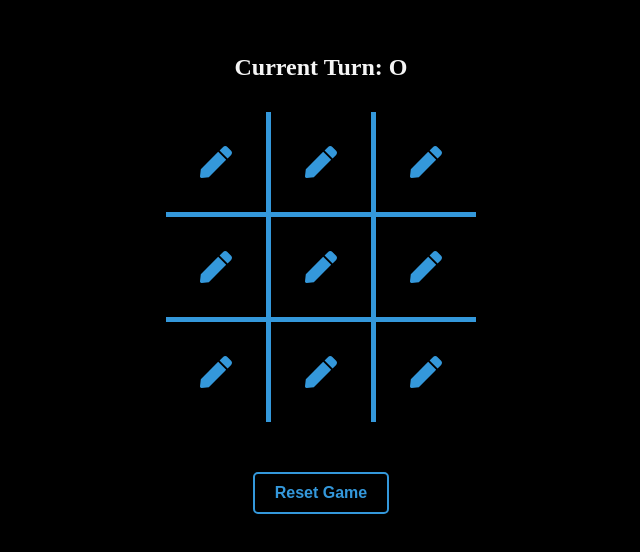
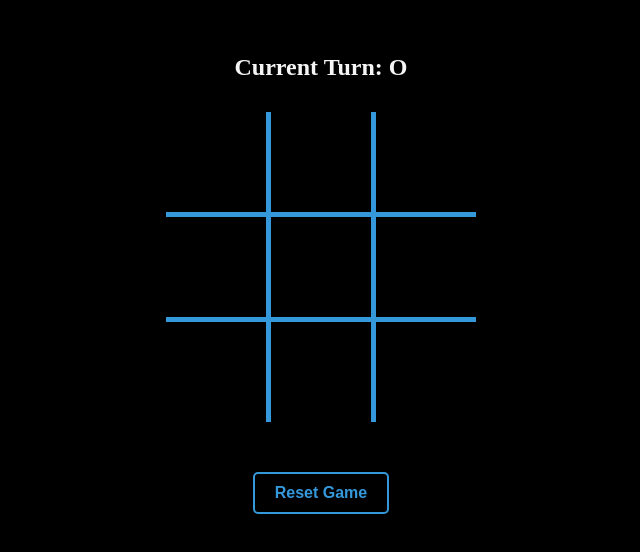
Before and after one commit to Harshitshukla0208/Tic-Tac-Toe-react, a React (Vite) app: page / in a window 1280 px wide. Shown: the part 138-690 px from the top of the page, without its empty margins (319-959 px from the left). Built offline with nearby package versions, Linux system fonts and the light colour scheme.

Commit message:
improved the state of game after winning

```diff
--- a/package.json
+++ b/package.json
@@ -12,7 +12,8 @@
   "dependencies": {
     "react": "^18.2.0",
     "react-dom": "^18.2.0",
-    "react-icons": "^5.0.1"
+    "react-icons": "^5.0.1",
+    "react-toastify": "^10.0.4"
   },
   "devDependencies": {
     "@types/react": "^18.2.43",
--- a/src/components/card/Card.jsx
+++ b/src/components/card/Card.jsx
@@ -1,7 +1,7 @@
 import Icon from '../icon/Icon';
 import './Card.css';
 
-function Card({ onPlay, player, index }) {
+function Card({ onPlay, player, index, gameEnd }) {
     let icon = <Icon />;
 
     if (player === "X") {
@@ -11,7 +11,7 @@ function Card({ onPlay, player, index }) {
     }
 
     return (
-        <div className={`card card${index + 1}`} onClick={() => onPlay(index)}>
+        <div className={`card card${index + 1}`} onClick={() => !gameEnd && player == "" && onPlay(index)}>
             {icon}
         </div>
     );
--- a/src/components/grid/Grid.jsx
+++ b/src/components/grid/Grid.jsx
@@ -1,10 +1,13 @@
-import { useState } from "react";
+import { useState, useEffect } from "react";
 import Card from "../card/Card";
+import { ToastContainer, toast } from 'react-toastify';
+
 import './grid.css';
+import 'react-toastify/dist/ReactToastify.css';
 
 function Grid() {
-    const [turn, setTurn] = useState(true); // if false then X is having the turn | if true then O having the turn
-    const gridSize = 3; // Assuming a 3x3 grid
+    const [turn, setTurn] = useState(true);
+    const gridSize = 3;
     const [board, setBoard] = useState(Array(gridSize * gridSize).fill(""));
     const [winner, setWinner] = useState(null);
 
@@ -36,13 +39,19 @@ function Grid() {
         const win = isWinner(newBoard, turn ? "O" : "X");
         console.log("winner is", win);
 
+        setBoard(newBoard);
+        setTurn(!turn);
+
         if (win) {
             setWinner(win);
         }
+    }
 
-        setBoard(newBoard);
-        setTurn(!turn);
-    }
+    useEffect(() => {
+        if (winner) {
+            toast.success(`Congrats ${winner} won the game !!`);
+        }
+    }, [winner]);
 
     function reset(){
         setBoard(Array(gridSize * gridSize).fill(""));
@@ -55,16 +64,17 @@ function Grid() {
             <h1 className="turnHighlight">Current Turn: {(turn) ? 'O' : 'X'}</h1>
             <div className="grid">
                 {board.map((value, idx) => (
-                    <Card onPlay={play} player={value} key={idx} index={idx} />
+                    <Card gameEnd={winner ? true : false} onPlay={play} player={value} key={idx} index={idx} />
                 ))}
             </div>
             {winner && (
                 <>
                     <h1 className="turnHighlight">Winner is {winner}</h1>
+                    <ToastContainer position="top-center" />
                 </>
             )}
-            <div class="reset-container">
-                <button class="reset" onClick={reset}>Reset Game</button>
+            <div className="reset-container">
+                <button className="reset" onClick={reset}>Reset Game</button>
             </div>
         </>
     );
--- a/src/components/icon/Icon.jsx
+++ b/src/components/icon/Icon.jsx
@@ -1,4 +1,4 @@
-import { FaTimes, FaPen, FaRegCircle } from 'react-icons/fa';
+import { FaTimes, FaRegCircle } from 'react-icons/fa';
 
 function Icon({name}){
     if(name == "circle"){
@@ -7,8 +7,5 @@ function Icon({name}){
     else if(name == "cross"){
         return <FaTimes />
     }
-    else {
-        return <FaPen />
-    }
 }
 export default Icon;
```
Also changed, not shown: 1 other file (tests, documents, lock files or other folders).
